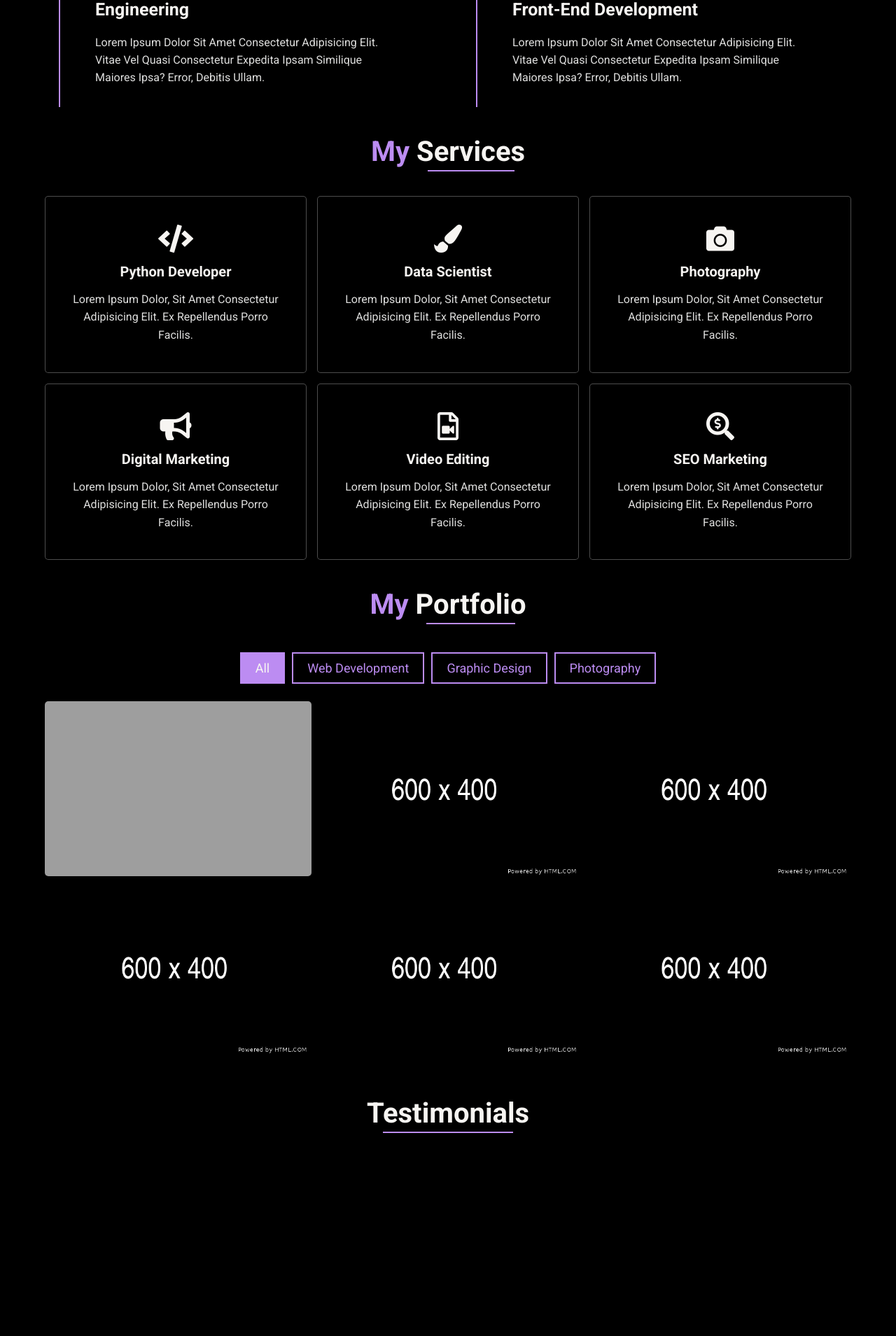
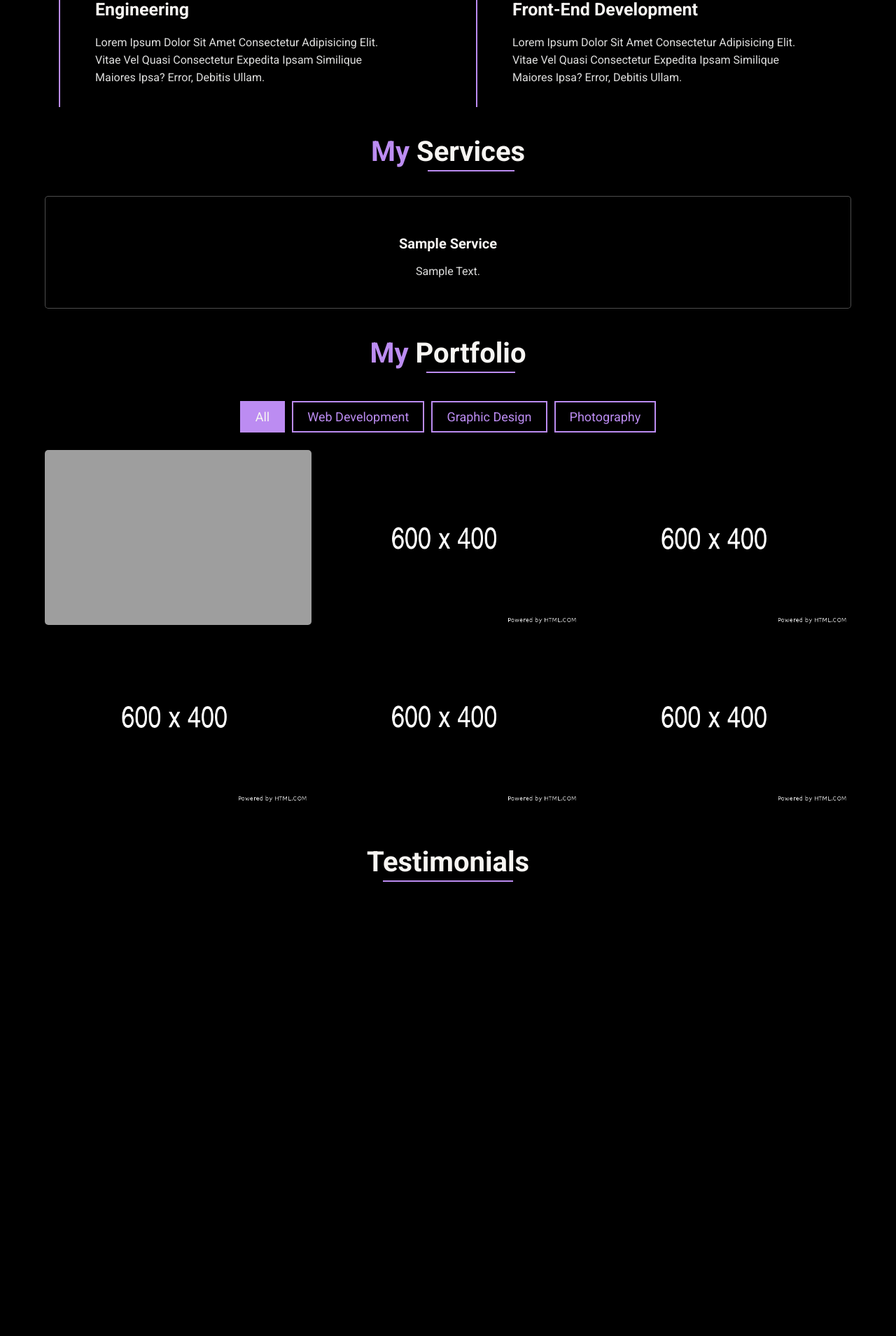
Before and after one commit to nargesyaghoubi/Personal_Website, a Django app: page / in a window 1280 px wide. Shown: the part 1996-3905 px from the top of the page at 70% size. Run offline with Django 5.2, Linux system fonts and the light colour scheme; tables that the repository leaves empty hold one stand-in row (values such as "Sample post"); some libraries are stand-ins or nearby versions; grey boxes are pictures that could not be loaded.

Commit message:
add services

```diff
--- a/main/models.py
+++ b/main/models.py
@@ -30,6 +30,7 @@ class Service(models.Model):
     icon = models.CharField(max_length=30, blank=True)
     title = models.CharField(max_length=50, blank=True)
     text = models.TextField(blank=True)
+    link = models.URLField(blank=True)
 
     def __str__(self):
         return f'{self.id} - {self.title}'
--- a/templates/index.html
+++ b/templates/index.html
@@ -272,53 +272,35 @@
 
     <div class="heading">
         <h2>my <span>services</span></h2>
-    </div>
+
+
+        </div>
 
     <div class="box-container">
+        {% for service in services %}
+        <div class="service-item">
+            <i class="{{ service.icon }}"></i>
+            <a href="{{ service.link }}"><h3>{{ service.title }}</h3></a>
+            <a href="{{ service.link }}"><p>{{ service.text }}</p></a>
 
-        <div class="service-item">
-            <i class="fas fa-code"></i>
-            <h3>Python Developer</h3>
-            <p>Lorem ipsum dolor, sit amet consectetur adipisicing elit.
-                Ex repellendus porro facilis.</p>
         </div>
-
-        <div class="service-item">
-            <i class="fas fa-paint-brush"></i>
-            <h3>Data Scientist</h3>
-            <p>Lorem ipsum dolor, sit amet consectetur adipisicing elit.
-                Ex repellendus porro facilis.</p>
-        </div>
-
-        <div class="service-item">
-            <i class="fas fa-camera"></i>
-            <h3>photography</h3>
-            <p>Lorem ipsum dolor, sit amet consectetur adipisicing elit.
-                Ex repellendus porro facilis.</p>
-        </div>
-
-        <div class="service-item">
-            <i class="fas fa-bullhorn"></i>
-            <h3>digital marketing</h3>
-            <p>Lorem ipsum dolor, sit amet consectetur adipisicing elit.
-                Ex repellendus porro facilis.</p>
-        </div>
-
-        <div class="service-item">
-            <i class="far fa-file-video"></i>
-            <h3>video editing</h3>
-            <p>Lorem ipsum dolor, sit amet consectetur adipisicing elit.
-                Ex repellendus porro facilis.</p>
-        </div>
-
-        <div class="service-item">
-            <i class="fas fa-search-dollar"></i>
-            <h3>SEO Marketing</h3>
-            <p>Lorem ipsum dolor, sit amet consectetur adipisicing elit.
-                Ex repellendus porro facilis.</p>
-        </div>
-
-    </div>
+        {% endfor %}
+{##}
+{#        <div class="service-item">#}
+{#            <i class="far fa-file-video"></i>#}
+{#            <h3>video editing</h3>#}
+{#            <p>Lorem ipsum dolor, sit amet consectetur adipisicing elit.#}
+{#                Ex repellendus porro facilis.</p>#}
+{#        </div>#}
+{##}
+{#        <div class="service-item">#}
+{#            <i class="fas fa-search-dollar"></i>#}
+{#            <h3>SEO Marketing</h3>#}
+{#            <p>Lorem ipsum dolor, sit amet consectetur adipisicing elit.#}
+{#                Ex repellendus porro facilis.</p>#}
+{#        </div>#}
+{##}
+{#    </div>#}
 
 </section>
 <!-------------------- Services Area (End) -------------------->
```
Also changed, not shown: main/migrations/0005_service_link.py (added).
